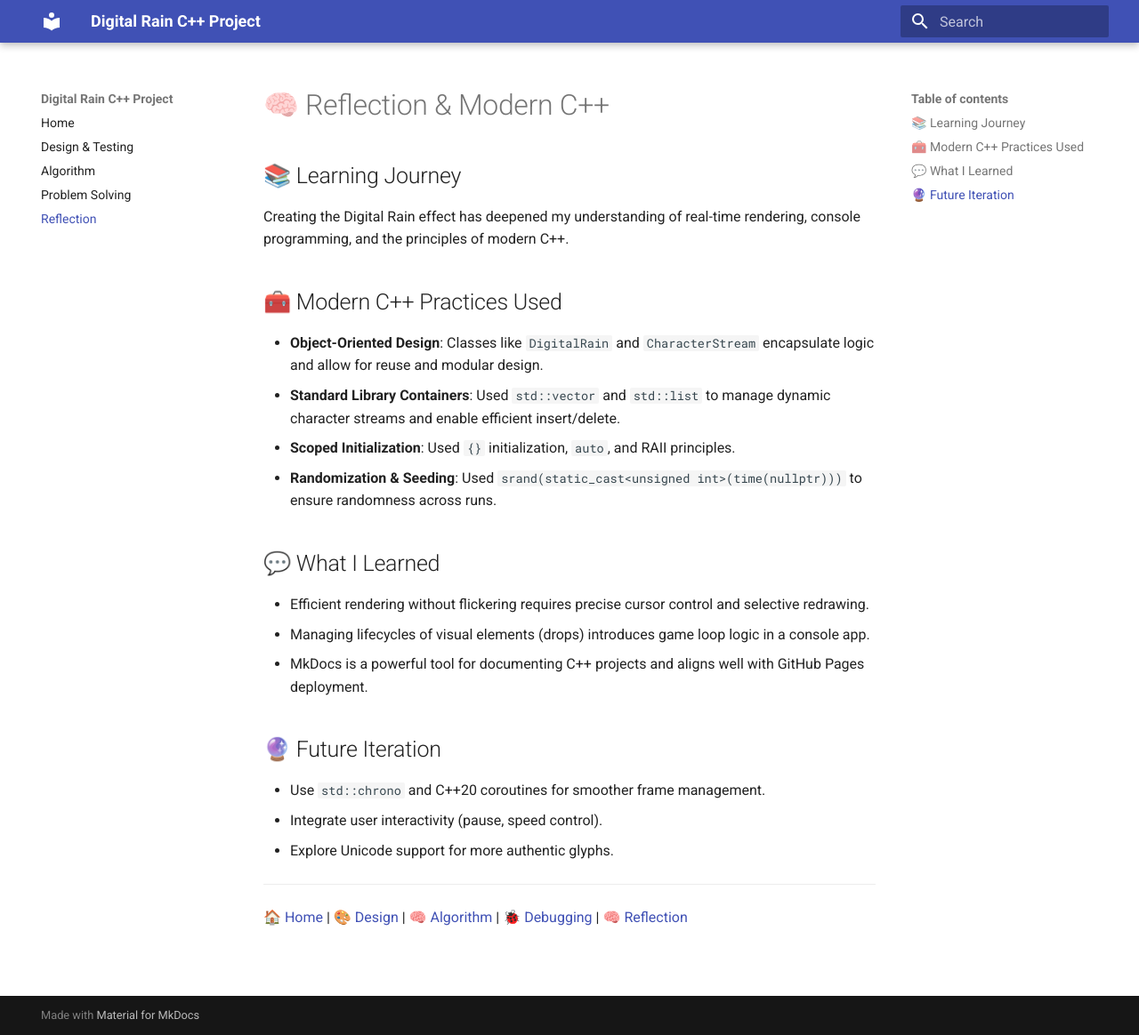
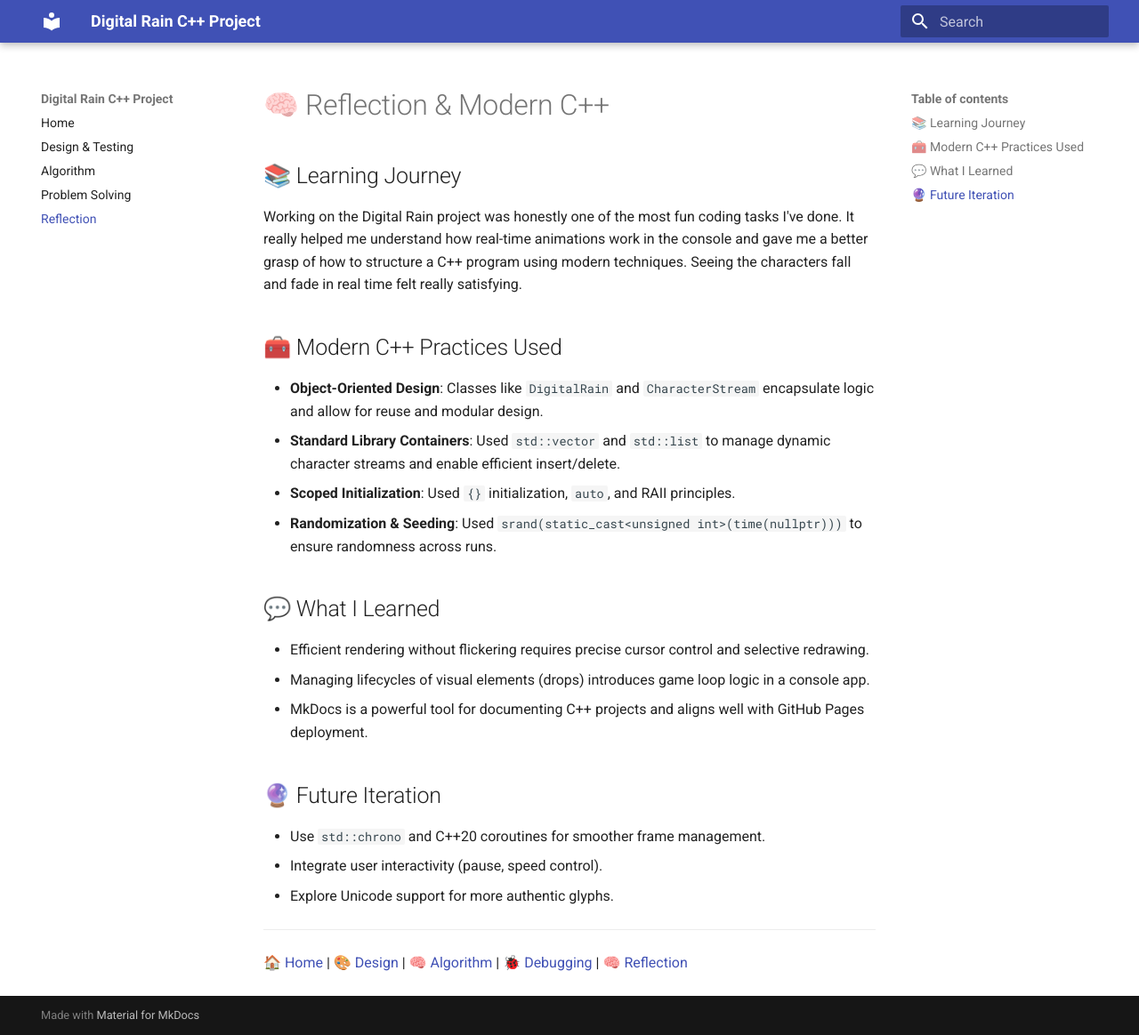
Before and after one commit to G00408184/digital-rain-cpp, an MkDocs documentation site: the page built from docs/reflection.md, in a window 1280 px wide and 1164 px high. Shown: the whole window at 89% size. Built offline with MkDocs 1.6.1 and Material for MkDocs 9.7.7, drawn with Linux system fonts in a browser that asks for light colours.

Commit message:
Update reflection.md

```diff
--- a/docs/reflection.md
+++ b/docs/reflection.md
@@ -2,7 +2,7 @@
 
 ## 📚 Learning Journey
 
-Creating the Digital Rain effect has deepened my understanding of real-time rendering, console programming, and the principles of modern C++.
+Working on the Digital Rain project was honestly one of the most fun coding tasks I've done. It really helped me understand how real-time animations work in the console and gave me a better grasp of how to structure a C++ program using modern techniques. Seeing the characters fall and fade in real time felt really satisfying.
 
 ## 🧰 Modern C++ Practices Used
 
```
